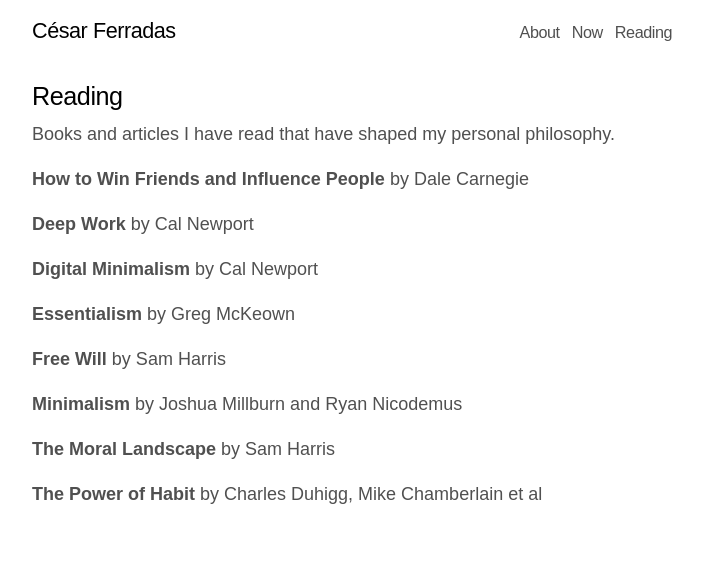
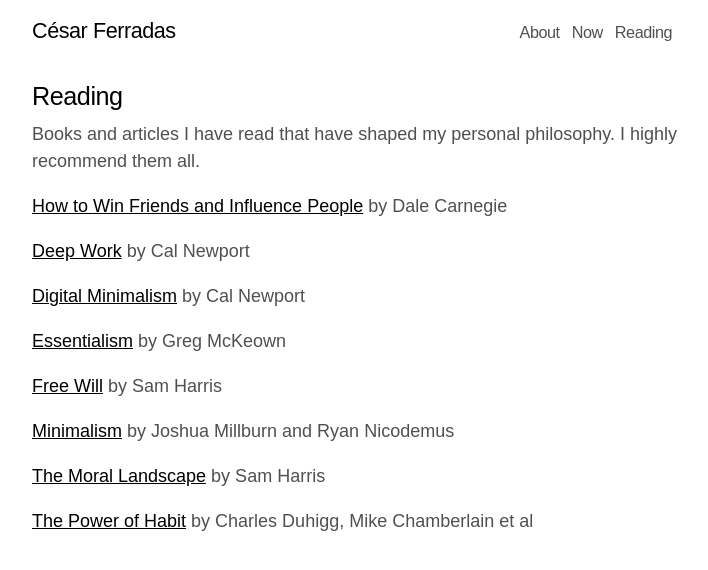
Before and after one commit to cesarferradas/ferrad.as, a Jekyll site: the page built from reading.md, in a window 1280 px wide. Shown: the top 570 px of the page, without its empty margins (284-992 px from the left). Built offline with Jekyll 4.4.1, drawn with Linux system fonts in a browser that asks for light colours.

Commit message:
update reading list

```diff
--- a/reading.md
+++ b/reading.md
@@ -3,20 +3,22 @@ title: Reading
 layout: page
 ---
 
-Books and articles I have read that have shaped my personal philosophy.
+Books and articles I have read that have shaped my personal philosophy. I
+highly recommend them all.
 
-**How to Win Friends and Influence People** by Dale Carnegie
+[How to Win Friends and Influence People](https://amzn.to/2Jle0oc) by Dale Carnegie
 
-**Deep Work** by Cal Newport
+[Deep Work](https://amzn.to/3lj5aFb) by Cal Newport
 
-**Digital Minimalism** by Cal Newport
+[Digital Minimalism](https://amzn.to/3l8hO9S) by Cal Newport
 
-**Essentialism** by Greg McKeown
+[Essentialism](https://amzn.to/3l4AeYY) by Greg McKeown
 
-**Free Will** by Sam Harris
+[Free Will](https://amzn.to/2V6wFqG) by Sam Harris
 
-**Minimalism** by Joshua Millburn and Ryan Nicodemus
+[Minimalism](https://amzn.to/3lcGSfP) by Joshua Millburn and Ryan Nicodemus
 
-**The Moral Landscape** by Sam Harris
+[The Moral Landscape](https://amzn.to/369iqHM) by Sam Harris
 
-**The Power of Habit** by Charles Duhigg, Mike Chamberlain et al
+[The Power of Habit](https://amzn.to/3mcfLCP) by Charles Duhigg, Mike
+Chamberlain et al
```
